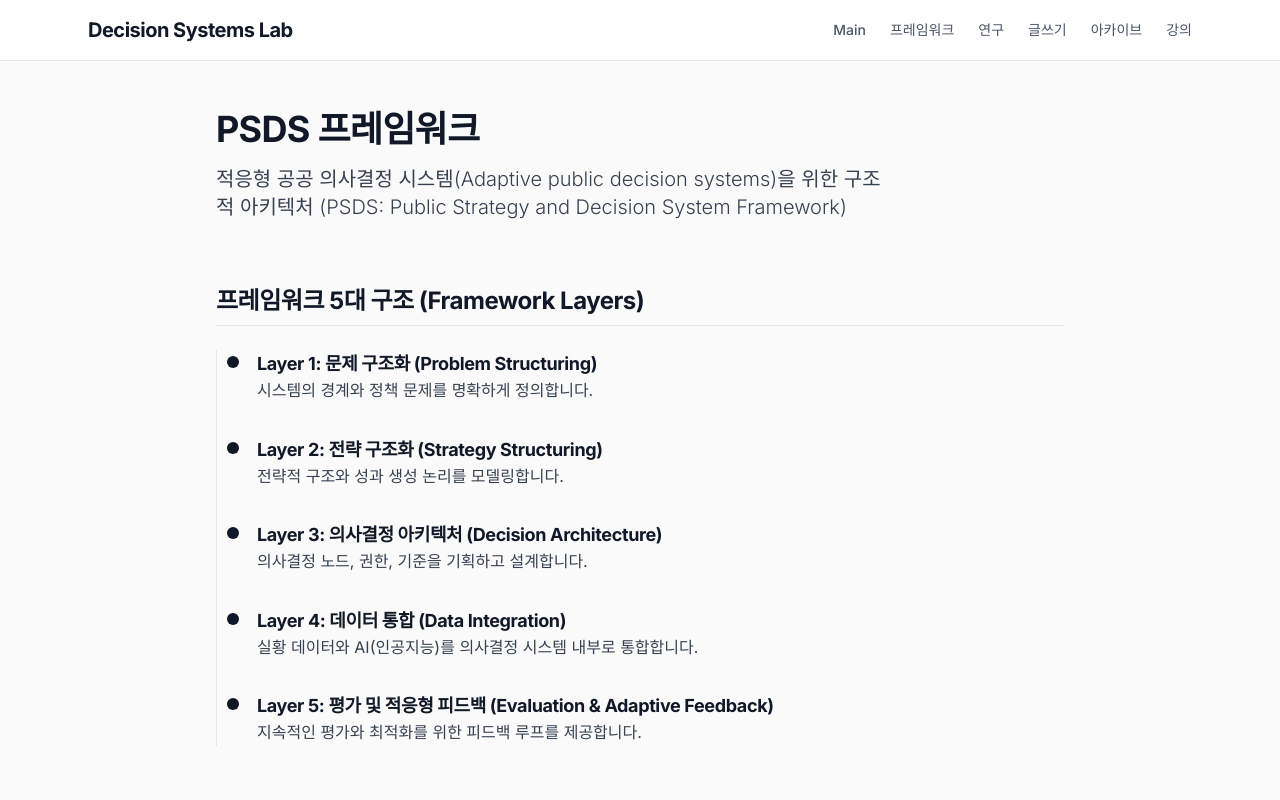
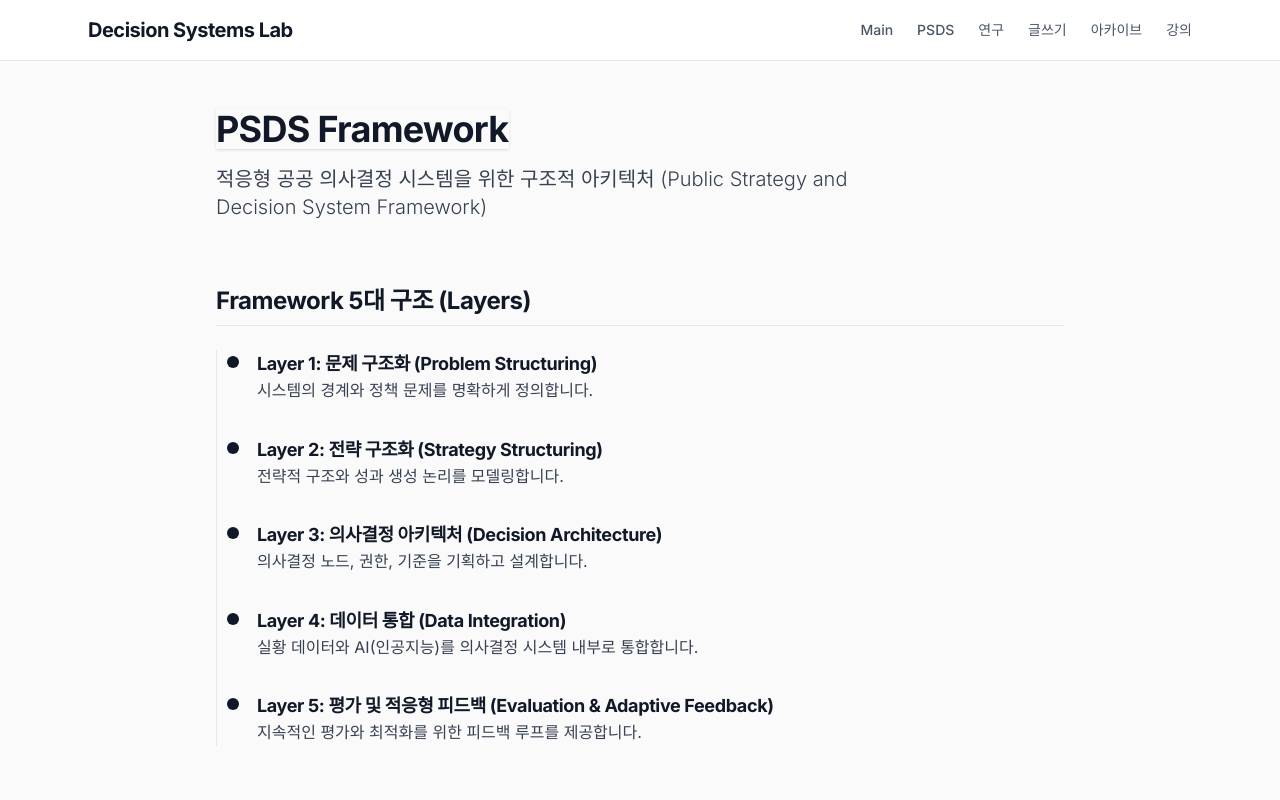
Before and after one commit to LeeSeogMin/my-life, a Next.js app: page /framework in a window 1280 px wide. Shown: the top 800 px of the page. Built offline with nearby package versions, Linux system fonts and the light colour scheme.

Commit message:
Rename menu and page titles from 프레임워크 to PSDS

```diff
--- a/src/app/framework/page.tsx
+++ b/src/app/framework/page.tsx
@@ -8,14 +8,14 @@ export default function FrameworkPage() {
     return (
         <div className="space-y-16">
             <header className="space-y-4">
-                <h1 className="text-4xl font-extrabold tracking-tight text-gray-900">PSDS 프레임워크</h1>
+                <h1 className="text-4xl font-extrabold tracking-tight text-gray-900 shadow-sm inline-block">PSDS Framework</h1>
                 <p className="text-xl text-gray-600 font-light max-w-2xl">
-                    적응형 공공 의사결정 시스템(Adaptive public decision systems)을 위한 구조적 아키텍처 (PSDS: Public Strategy and Decision System Framework)
+                    적응형 공공 의사결정 시스템을 위한 구조적 아키텍처 (Public Strategy and Decision System Framework)
                 </p>
             </header>
 
             <section className="space-y-6">
-                <h2 className="text-2xl font-bold border-b border-gray-200 pb-2">프레임워크 5대 구조 (Framework Layers)</h2>
+                <h2 className="text-2xl font-bold border-b border-gray-200 pb-2">Framework 5대 구조 (Layers)</h2>
                 <div className="space-y-8 pl-4 border-l border-gray-200">
                     <div className="pl-6 relative">
                         <div className="absolute top-1.5 -left-1.5 w-3 h-3 bg-gray-900 rounded-full" />
--- a/src/app/layout.tsx
+++ b/src/app/layout.tsx
@@ -24,7 +24,7 @@ export default function RootLayout({
             </Link>
             <nav className="flex gap-6 text-sm font-medium text-gray-600">
               <Link href="/" className="hover:text-black transition-colors">Main</Link>
-              <Link href="/framework" className="hover:text-black transition-colors">프레임워크</Link>
+              <Link href="/framework" className="hover:text-black transition-colors">PSDS</Link>
               <Link href="/research" className="hover:text-black transition-colors">연구</Link>
               <Link href="/writing" className="hover:text-black transition-colors">글쓰기</Link>
               <Link href="/archive" className="hover:text-black transition-colors">아카이브</Link>
```
